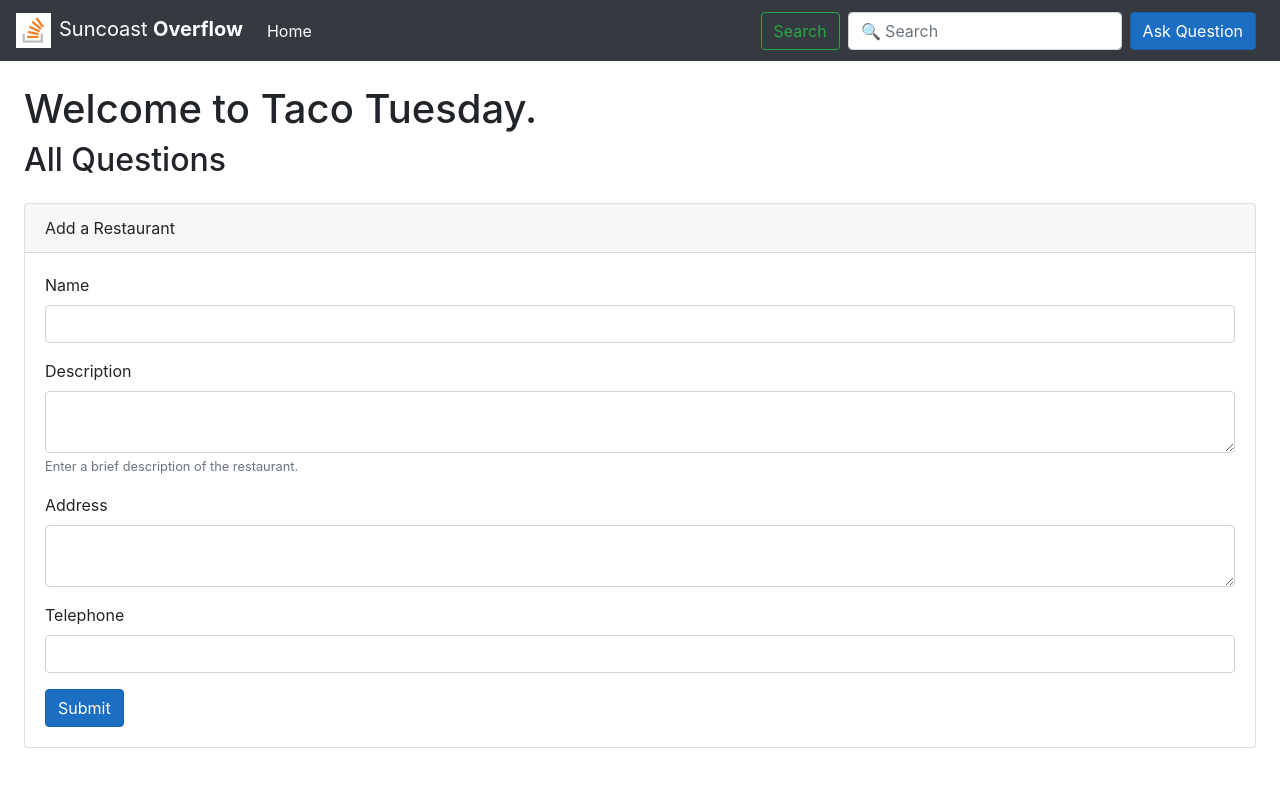
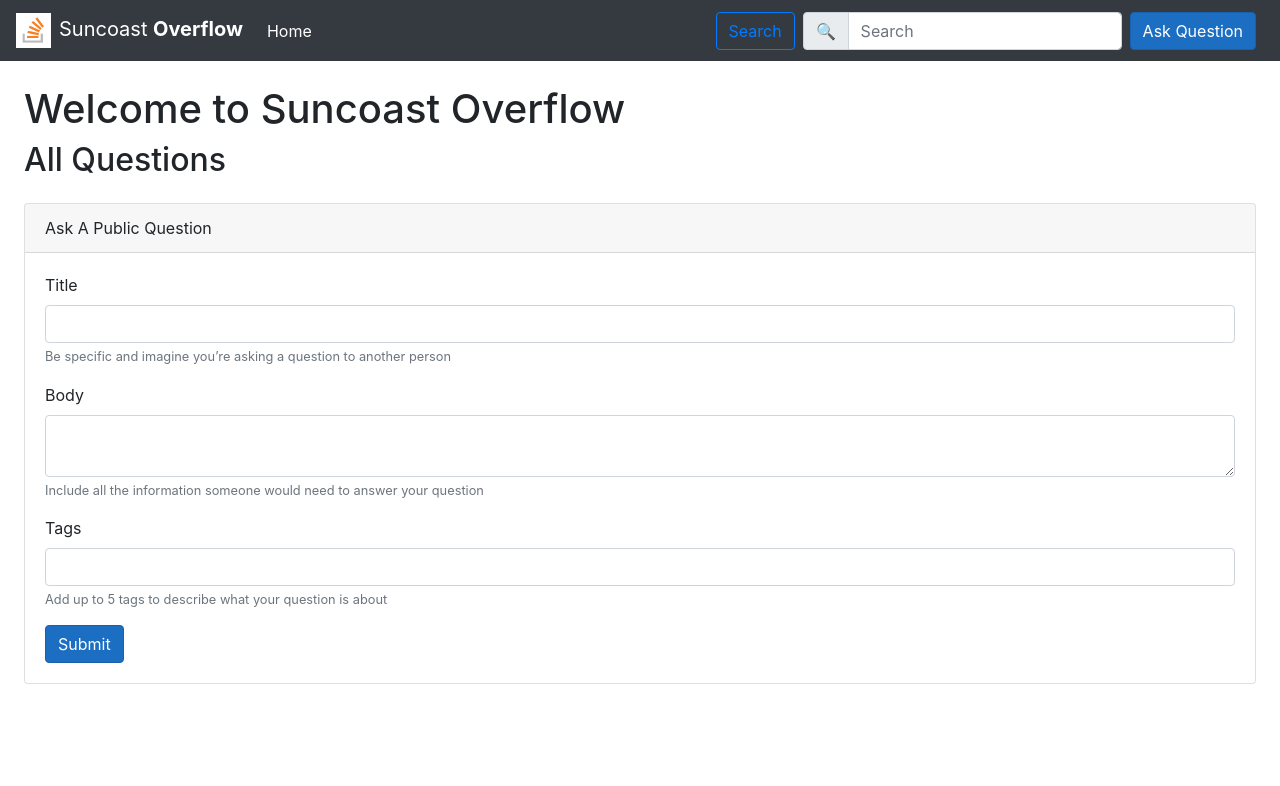
Before and after one commit to Agent-Banks/SuncoastOverflow, a React (Create React App) app in the folder ClientApp/: page /questions/add in a window 1280 px wide. Shown: the top 786 px of the page. Built offline with nearby package versions, Linux system fonts and the light colour scheme.

Commit message:
styling for overflow questions

```diff
--- a/ClientApp/src/components/Header.jsx
+++ b/ClientApp/src/components/Header.jsx
@@ -3,7 +3,7 @@ import React from 'react'
 export function Header() {
   return (
     <>
-      <h1>Welcome to Taco Tuesday.</h1>
+      <h1>Welcome to Suncoast Overflow</h1>
       <h2 className="mb-4">All Questions</h2>
     </>
   )
--- a/ClientApp/src/components/NavBar.jsx
+++ b/ClientApp/src/components/NavBar.jsx
@@ -35,17 +35,25 @@ export function NavBar() {
         </ul>
         <form className="form-inline my-2 my-lg-0">
           <span
-            className="btn btn-outline-success my-2 mr-2 my-sm-0"
+            className="btn btn-outline-primary my-2 mr-2 my-sm-0"
             type="submit"
           >
             Search
           </span>
-          <input
-            className="form-control mr-sm-2"
-            type="search"
-            placeholder="&#x1F50D; Search"
-            aria-label="Search"
-          />
+          <div class="input-group">
+            <div class="input-group-prepend">
+              <span class="input-group-text" id="basic-addon1">
+                &#x1F50D;
+              </span>
+            </div>
+            <input
+              className="form-control mr-sm-2"
+              type="search"
+              placeholder="Search"
+              aria-label="Search"
+              aria-describedby="basic-addon1"
+            />
+          </div>
           <Link className="btn btn-primary mr-2" to="/questions/add">
             Ask Question
           </Link>
--- a/ClientApp/src/pages/AddQuestion.jsx
+++ b/ClientApp/src/pages/AddQuestion.jsx
@@ -3,30 +3,32 @@ import React from 'react'
 export function AddQuestion() {
   return (
     <div className="card">
-      <div className="card-header">Add a Restaurant</div>
+      <div className="card-header">Ask A Public Question</div>
       <div className="card-body">
         <form>
           <div className="form-group">
-            <label htmlFor="name">Name</label>
+            <label htmlFor="title">Title</label>
             <input type="text" className="form-control" id="name" />
-          </div>
-
-          <div className="form-group">
-            <label htmlFor="description">Description</label>
-            <textarea type="text" className="form-control" id="description" />
-            <small id="descriptionHelp" className="form-text text-muted">
-              Enter a brief description of the restaurant.
+            <small id="titleHelp" className="form-text text-muted">
+              Be specific and imagine you’re asking a question to another person
             </small>
           </div>
 
           <div className="form-group">
-            <label htmlFor="description">Address</label>
-            <textarea type="text" className="form-control" id="address" />
+            <label htmlFor="body">Body</label>
+            <textarea type="text" className="form-control" id="description" />
+            <small id="bodyHelp" className="form-text text-muted">
+              Include all the information someone would need to answer your
+              question
+            </small>
           </div>
 
           <div className="form-group">
-            <label htmlFor="telephone">Telephone</label>
+            <label htmlFor="tags">Tags</label>
             <input type="text" className="form-control" id="telephone" />
+            <small id="tagHelp" className="form-text text-muted">
+              Add up to 5 tags to describe what your question is about
+            </small>
           </div>
 
           <button type="submit" className="btn btn-primary">
--- a/ClientApp/src/pages/Questions.jsx
+++ b/ClientApp/src/pages/Questions.jsx
@@ -10,7 +10,7 @@ export function Questions() {
             <Link to="#">Home</Link>
           </li>
           <li className="breadcrumb-item active" aria-current="page">
-            2 Taco Joints Found
+            2 Questions Found
           </li>
         </ol>
       </nav>
@@ -20,16 +20,18 @@ export function Questions() {
           className="list-group-item list-group-item-action"
         >
           <div className="d-flex w-100 justify-content-between">
-            <h5 className="mb-1">Taco Heaven</h5>
-            <small>5 Reviews</small>
+            <h5 className="mb-1">
+              How to access the correct `this` inside a callback?
+            </h5>
+            <small>12 Answers</small>
           </div>
-          <p className="mb-1">123 Main Street</p>
+          <p className="mb-1">70 Votes</p>
           <small className="mr-3">
             <button className="btn btn-success btn-sm">
               <span className="mr-2" role="img" aria-label="upvote">
                 👍🏻
               </span>
-              5
+              50
             </button>
           </small>
           <small className="mr-3">
@@ -37,7 +39,7 @@ export function Questions() {
               <span className="mr-2" role="img" aria-label="downvote">
                 👎🏻
               </span>{' '}
-              3
+              20
             </button>
           </small>
         </Link>
@@ -47,16 +49,19 @@ export function Questions() {
           className="list-group-item list-group-item-action"
         >
           <div className="d-flex w-100 justify-content-between">
-            <h5 className="mb-1">Taco Mania</h5>
-            <small>2 Reviews</small>
+            <h5 className="mb-1">
+              What is the difference between client-side and server-side
+              programming?
+            </h5>
+            <small>4 Answers</small>
           </div>
-          <p className="mb-1">555 East Pima</p>
+          <p className="mb-1">90 Votes</p>
           <small className="mr-3">
             <button className="btn btn-success btn-sm">
               <span className="mr-2" role="img" aria-label="upvote">
                 👍🏻
               </span>
-              10
+              85
             </button>
           </small>
           <small className="mr-3">
@@ -64,7 +69,7 @@ export function Questions() {
               <span className="mr-2" role="img" aria-label="downvote">
                 👎🏻
               </span>{' '}
-              1
+              5
             </button>
           </small>
         </Link>
```
